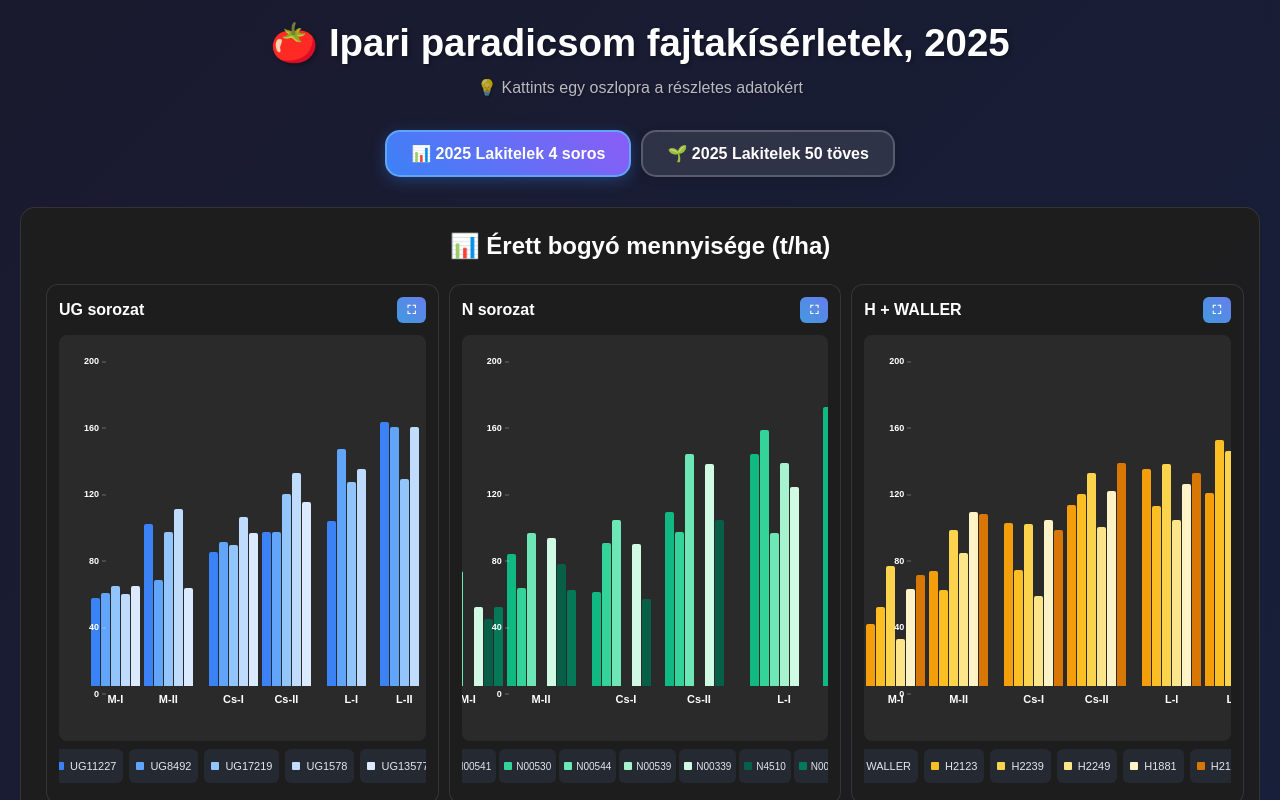
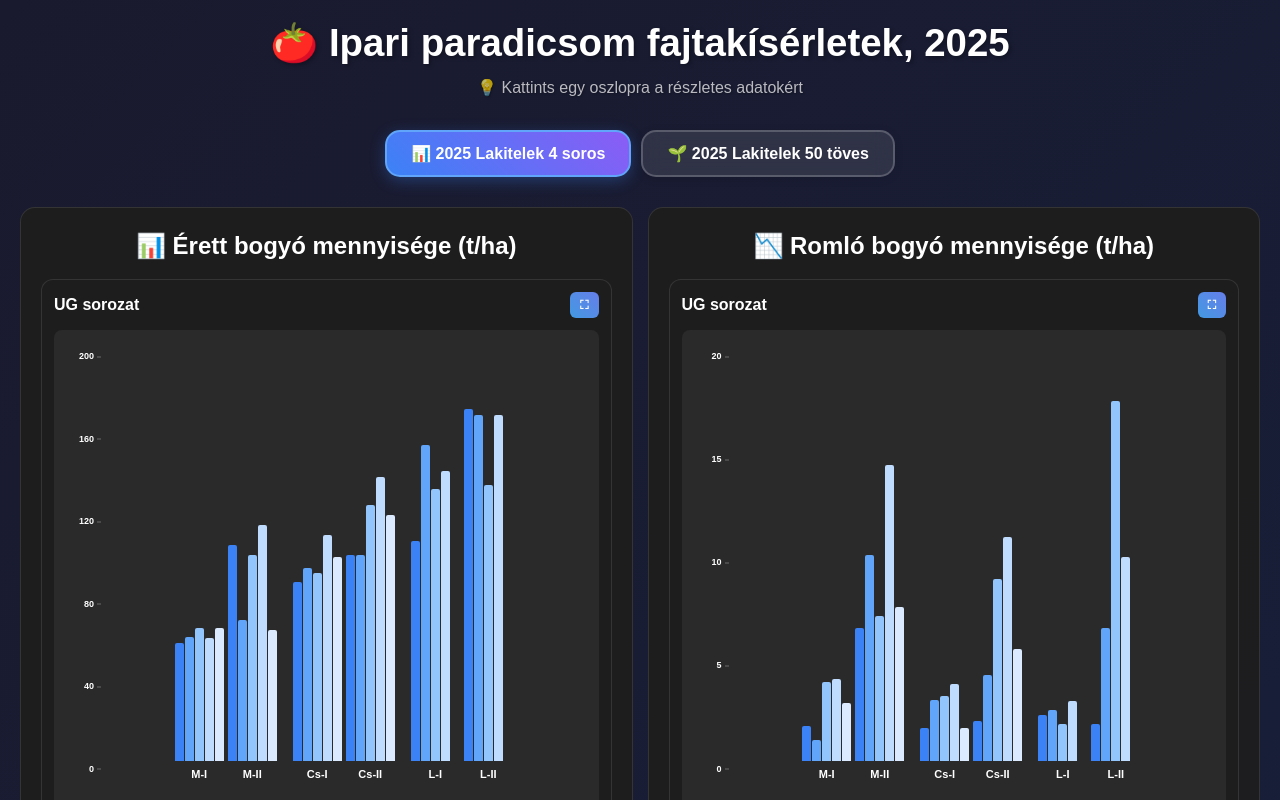
Before and after one commit to phrubos/tomato-experiment-dashboard, a React (Vite) app: page / in a window 1280 px wide. Shown: the top 800 px of the page. Built offline with nearby package versions, Linux system fonts and the light colour scheme.

Commit message:
better gap

```diff
--- a/src/components/CleanDashboard.tsx
+++ b/src/components/CleanDashboard.tsx
@@ -720,9 +720,9 @@ const CleanDashboard: React.FC = () => {
       <div style={{
         background: 'rgba(30, 30, 30, 0.95)',
         borderRadius: '12px',
-        padding: '12px',
-        margin: '5px',
-        height: '520px',
+        padding: isMobile ? '8px' : '12px',
+        margin: '0',
+        height: isMobile ? '400px' : isTablet ? '500px' : '600px',
         display: 'flex',
         flexDirection: 'column',
         border: '1px solid rgba(255, 255, 255, 0.1)',
@@ -752,12 +752,13 @@ const CleanDashboard: React.FC = () => {
         {/* Chart with Y-axis */}
         <div style={{
           display: 'flex',
-          height: '380px',
-          padding: '10px',
+          height: 'calc(100% - 80px)',
+          padding: isMobile ? '8px' : '10px',
           background: '#2a2a2a',
           borderRadius: '8px',
           flex: 1,
-          overflow: 'hidden'
+          overflow: 'hidden',
+          minHeight: isMobile ? '280px' : '350px'
         }}>
           {/* Y-axis */}
           <div style={{
@@ -813,8 +814,8 @@ const CleanDashboard: React.FC = () => {
                   {varieties.map((variety, index) => {
                     const item = filteredData.find(d => d.variety === variety && d.location === location);
                     const value = item ? item.value : 0;
-                    // Calculate height in pixels based on chart area (approximately 300px available height)
-                    const availableHeight = 300;
+                    // Calculate height in pixels based on chart area - dynamic height calculation
+                    const availableHeight = isMobile ? 250 : isTablet ? 320 : 400;
                     const heightPx = (value / chartMaxValue) * availableHeight;
                     const isHovered = hoveredVariety === variety;
                     const isSelected = selectedVariety === variety;
@@ -1272,12 +1273,18 @@ const CleanDashboard: React.FC = () => {
             </div>
           )}
 
-          <div style={{ overflow: 'hidden', order: isMobile ? 1 : 2 }}>
+          <div style={{
+            overflow: 'hidden',
+            order: isMobile ? 1 : 2,
+            display: 'grid',
+            gridTemplateColumns: isMobile ? '1fr' : '1fr 1fr',
+            gap: isMobile ? '10px' : '15px'
+          }}>
+            {/* Érett bogyó konténer */}
             <div style={{
               background: 'rgba(30, 30, 30, 0.95)',
               borderRadius: '15px',
               padding: isMobile ? '15px' : '20px',
-              marginBottom: isMobile ? '15px' : '20px',
               border: '1px solid rgba(255, 255, 255, 0.1)'
             }}>
               <h2 style={{ textAlign: 'center', color: '#fff', marginBottom: '15px', fontSize: isMobile ? '18px' : '24px' }}>
@@ -1285,8 +1292,8 @@ const CleanDashboard: React.FC = () => {
               </h2>
               <div style={{
                 display: 'grid',
-                gridTemplateColumns: isMobile ? '1fr' : isTablet ? 'repeat(2, 1fr)' : 'repeat(3, 1fr)',
-                gap: '10px'
+                gridTemplateColumns: '1fr',
+                gap: isMobile ? '6px' : '8px'
               }}>
                 {renderChart(ripeYieldData, 'UG sorozat', 'UG', 'ug-ripe', 'ripe')}
                 {renderChart(ripeYieldData, 'N sorozat', 'N', 'n-ripe', 'ripe')}
@@ -1294,6 +1301,7 @@ const CleanDashboard: React.FC = () => {
               </div>
             </div>
 
+            {/* Romló bogyó konténer */}
             <div style={{
               background: 'rgba(30, 30, 30, 0.95)',
               borderRadius: '15px',
@@ -1305,8 +1313,8 @@ const CleanDashboard: React.FC = () => {
               </h2>
               <div style={{
                 display: 'grid',
-                gridTemplateColumns: isMobile ? '1fr' : isTablet ? 'repeat(2, 1fr)' : 'repeat(3, 1fr)',
-                gap: '10px'
+                gridTemplateColumns: '1fr',
+                gap: isMobile ? '6px' : '8px'
               }}>
                 {renderChart(spoiledYieldData, 'UG sorozat', 'UG', 'ug-spoiled', 'spoiled')}
                 {renderChart(spoiledYieldData, 'N sorozat', 'N', 'n-spoiled', 'spoiled')}
```
